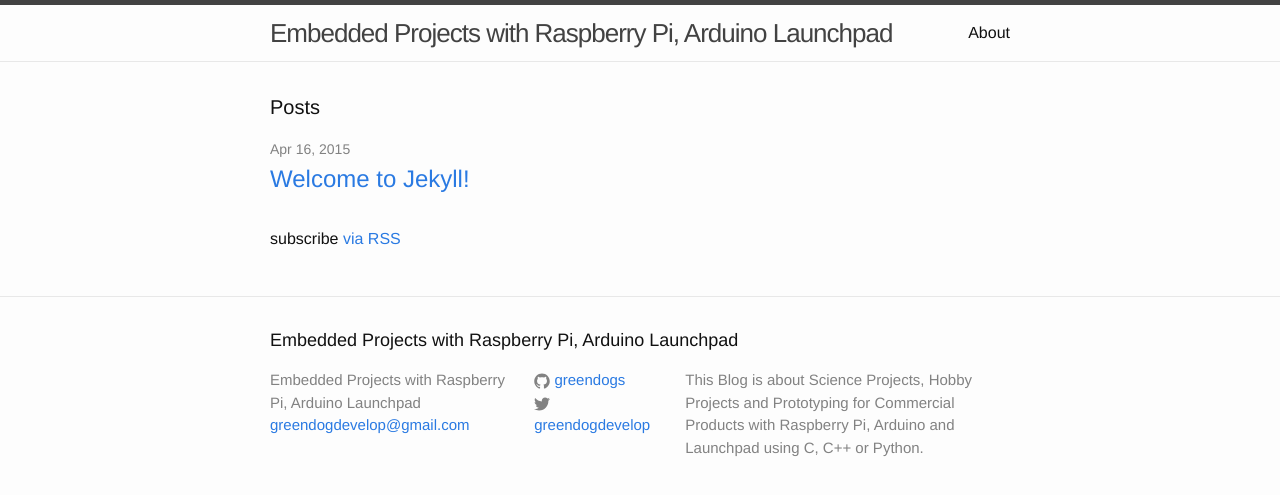
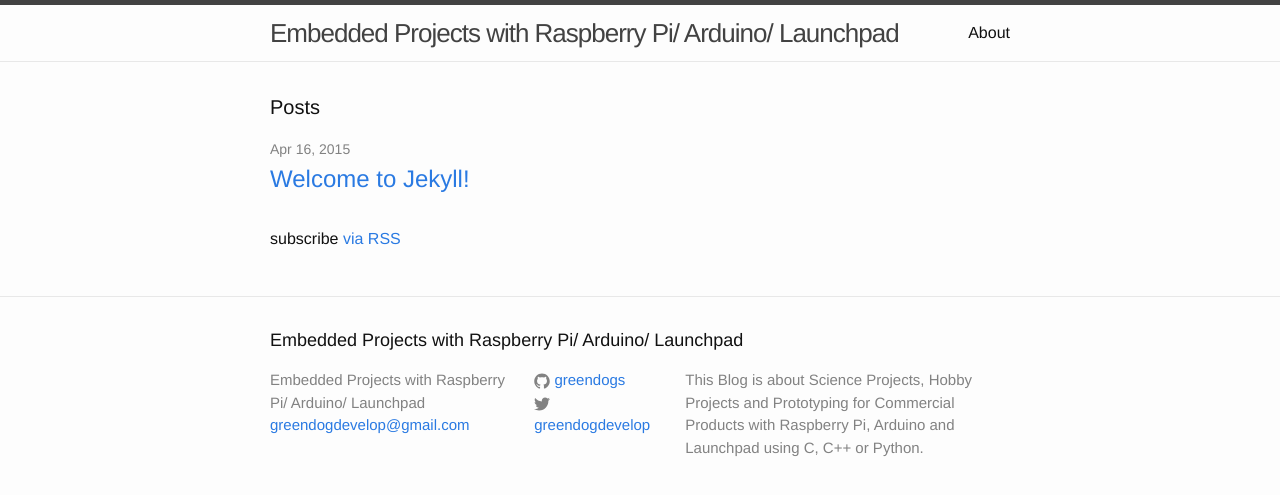
Before and after one commit to greendogs/embedded-projects, a Jekyll site: the page built from index.html, in a window 1280 px wide. Shown: the top 495 px of the page. Built offline with Jekyll 4.4.1, drawn with Linux system fonts in a browser that asks for light colours; Markdown is read by kramdown in place of the engine named in the settings.

Commit message:
Initial commit

```diff
--- a/_config.yml
+++ b/_config.yml
@@ -1,5 +1,5 @@
 # Site settings
-title: Embedded Projects with Raspberry Pi, Arduino  Launchpad
+title: Embedded Projects with Raspberry Pi/ Arduino/ Launchpad
 email: greendogdevelop@gmail.com
 description: > # this means to ignore newlines until "baseurl:"
   This Blog is about Science Projects, Hobby Projects and Prototyping
```
Also changed, not shown: 1 other file.
